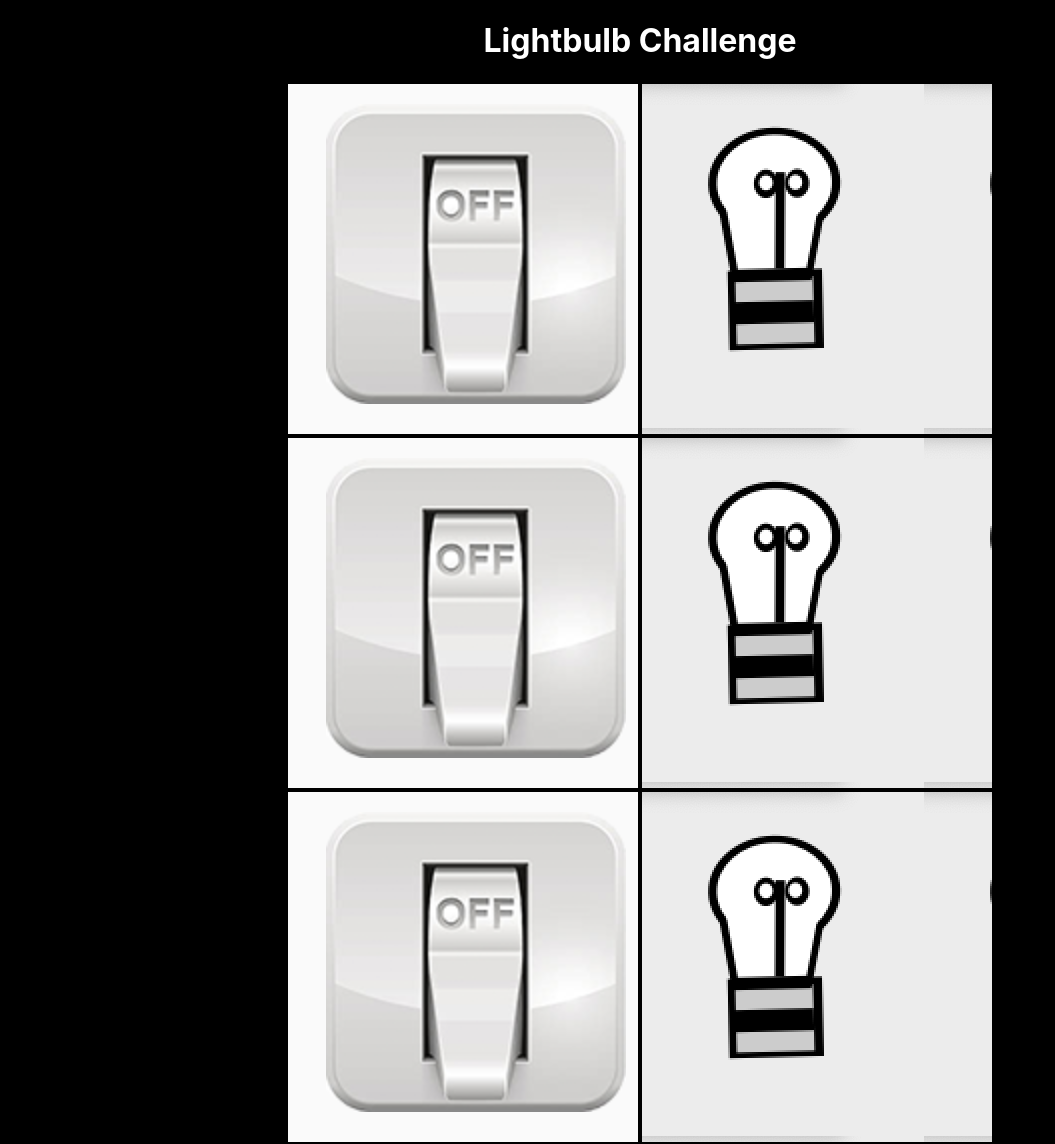
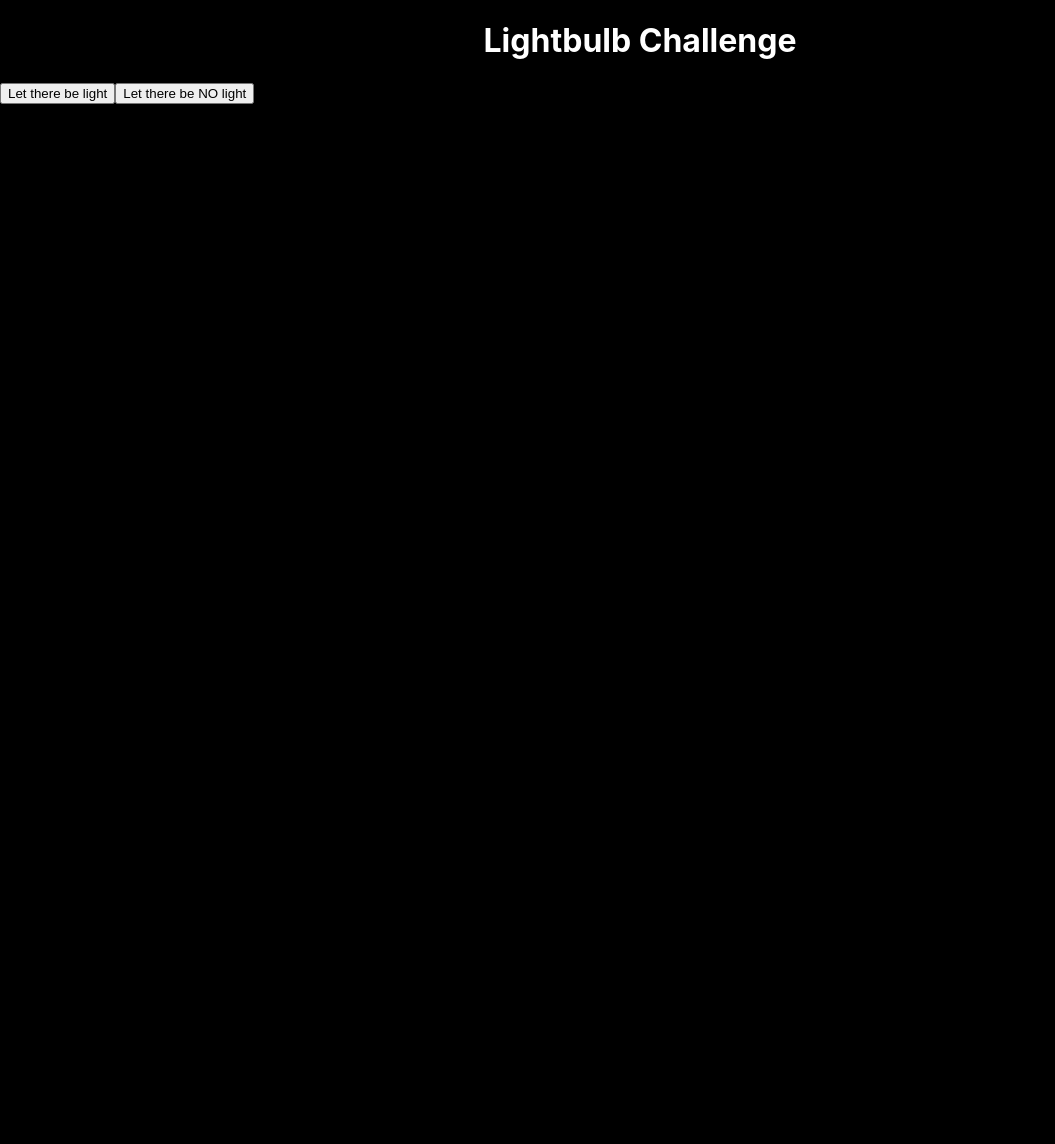
Before and after one commit to learn-academy-2022-hotel/lightbulb-priceymineral, a React (Create React App) app: page / in a window 1280 px wide. Shown: the whole page, without its empty margins (0-1055 px from the left). After the commit the page ends 800 px from the top, so only its background shows below. Built offline with nearby package versions, Linux system fonts and the light colour scheme; the HTML template or start-up script is replaced by a standard one.

Commit message:
As a user, I can start with no light bulbs or switches on the screen. As a user, I can see a button to add a light bulb and corresponding switch. As a user, I can see a button to remove a light bulb and corresponding switch.

```diff
--- a/src/App.css
+++ b/src/App.css
@@ -9,12 +9,13 @@ h1 {
 
 #container{
   display: flex;
-  justify-content: center;
 }
 
 .lightswitch {
   border: 2px solid black;
   background-color: white;
+  background-size: contain;
+  background-repeat: no-repeat;
   width: 350px;
   height: 350px;
 }
@@ -22,6 +23,8 @@ h1 {
 .lightbulb {
   border: 2px solid black;
   background-color: white;
+  background-size: contain;
+  background-repeat: no-repeat;
   width: 350px;
   height: 350px;
 }
--- a/src/App.js
+++ b/src/App.js
@@ -6,9 +6,9 @@ const App = () => {
   return (
     <>
       <h1>Lightbulb Challenge</h1>
-      <LightSwitch />
-      <LightSwitch />
-      <LightSwitch />
+      <button>Let there be light</button>
+      <button>Let there be NO light</button>
+
     </>
   )
 }
--- a/src/components/LightSwitch.js
+++ b/src/components/LightSwitch.js
@@ -20,6 +20,7 @@ const LightSwitch = (props) => {
 
   return (
     <>
+
       <div id="container">
         <div
         onClick={handleClick}
```
Also changed, not shown: src/assets/lightbulb.jpeg (renamed from public/lightbulb.jpeg).
